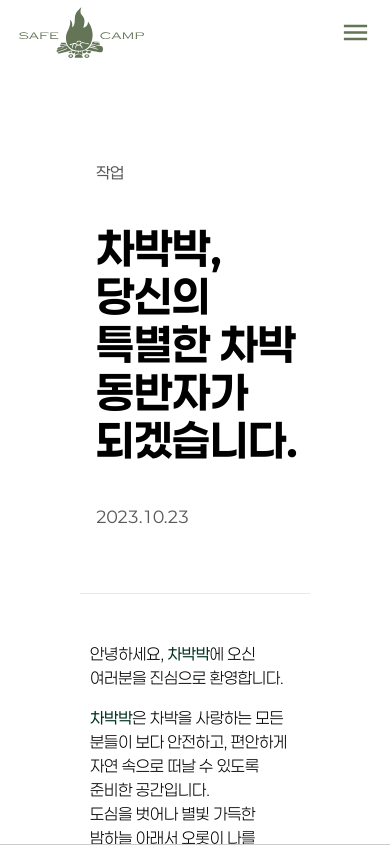
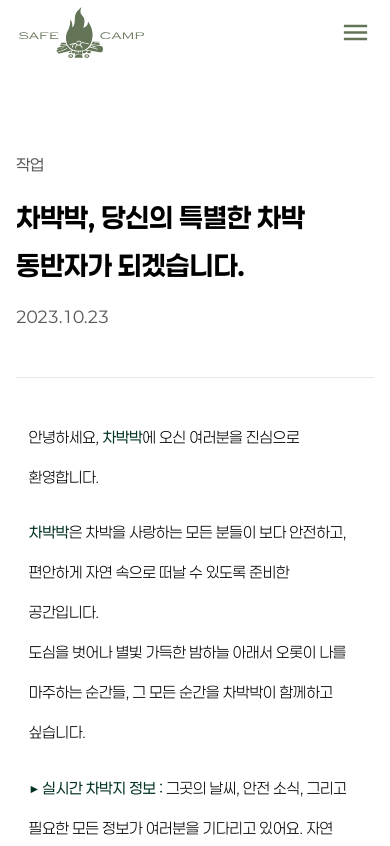
Before and after one commit to eunhyeon1020/Car-BakBak, a Vue app in the folder frontend/: page /noticedetail in a window 390 px wide. Shown: the top 846 px of the page. Built offline with nearby package versions, Linux system fonts and the light colour scheme.

Commit message:
noticedetail css로 반응형 처리

```diff
--- a/frontend/src/assets/css/noticedetail.css
+++ b/frontend/src/assets/css/noticedetail.css
@@ -1,26 +1,22 @@
   @charset "UTF-8";
 
   #noticedetail {
-    height: auto;
     position: relative;
     width: 100%;
-    height: calc(100vh - 65px);
+    height: auto;
     top: 65px;
-    padding: 0 5rem;
+    padding: 0 9rem;
   }
 
   .ntDetail-contain {
-    /* border: 1px solid red; */
-    height: calc(100vh - 60px);
     max-width: 1600px;
     margin: 0 auto;
-    word-break: keep-all;
   }
 
   /* 세부 공지사항 제목 */
   .ntDetail-title {
     border-bottom: 1px solid #e6e8eb;
-    padding: 6rem 10px 4rem 16px;
+    padding: 6rem 0 4rem;
     display: flex;
     flex-direction: column;
     gap: 40px;
@@ -38,11 +34,12 @@
 
   /* 세부 공지사항 내용 */
   .ntDetail-content {
-    padding: 32px 10px 50px;
+    padding: 3.5rem 0.8rem 5rem;
     border-bottom: 1px solid #e6e8eb;
   }
 
   .ntDetail-content p {
+    line-height: 2.5rem;
     font-weight: 300;
   }
 
@@ -55,4 +52,43 @@
     color: #131313;
     font-size: 1rem;
     font-weight: 500;
+    margin: 0;
+    padding: 3rem 0 5rem 0.6rem;
   }
+
+  /* 반응형처리 부분 */
+  @media screen and (max-width:1024px) {
+    #noticedetail {
+      padding: 0 3rem;
+    }
+  }
+
+  @media screen and (max-width:768px) {
+
+    #noticedetail {
+      padding: 0 1rem;
+    }
+
+    /* 타이틀  */
+    .ntDetail-title {
+      padding: 5.5rem 0 3rem;
+      gap: 1rem;
+    }
+
+    .ntDetail-title>span {
+      font-size: 1rem;
+    }
+
+    .ntDetail-title>h1 {
+      font-size: 1.7rem;
+    }
+
+    /* 내용 */
+    .ntDetail-content {
+      padding: 1.5rem 0.8rem 3rem;
+    }
+
+    .ntDetail-content p {
+      font-size: 0.95rem;
+    }
+  }
```
